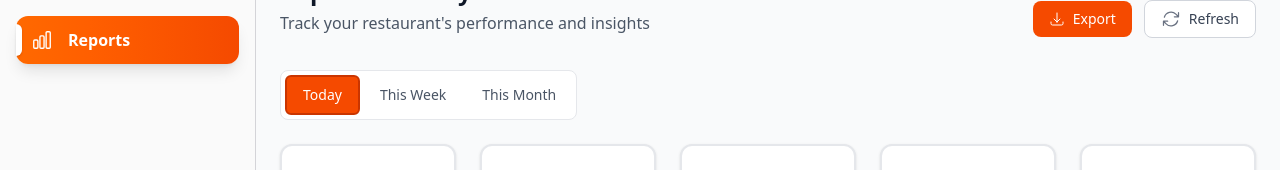
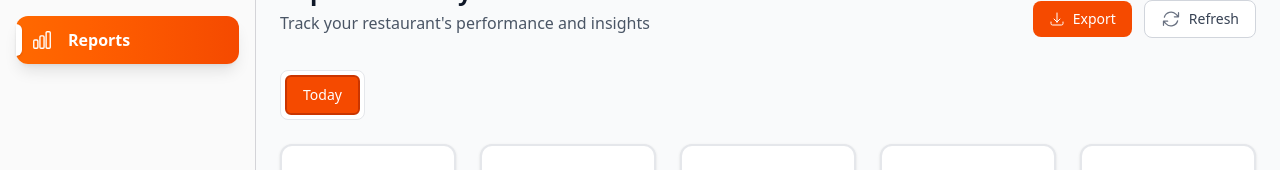
Before and after one commit to Vanur01/LKB-ADMIN, a Next.js app: page /user/reports in a window 1280 px wide. Shown: the part 127-297 px from the top of the page. Built offline with nearby package versions, Linux system fonts and the light colour scheme.

Commit message:
Update the User panel and display only the today report

```diff
--- a/src/app/user/reports/page.tsx
+++ b/src/app/user/reports/page.tsx
@@ -415,7 +415,7 @@ const ReportsPage = () => {
       {/* Period Selector */}
       <div className="mb-6">
         <div className="flex items-center space-x-1 bg-white p-1 rounded-lg border border-gray-200 w-fit">
-          {["today", "weekly", "monthly"].map((period) => (
+          {["today"].map((period) => (
             <button
               key={period}
               onClick={() => setSelectedPeriod(period)}
```
